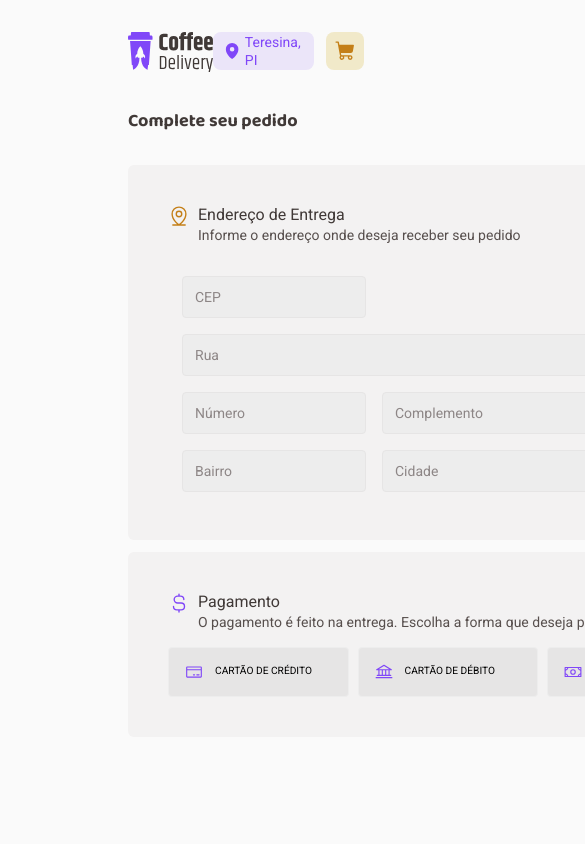
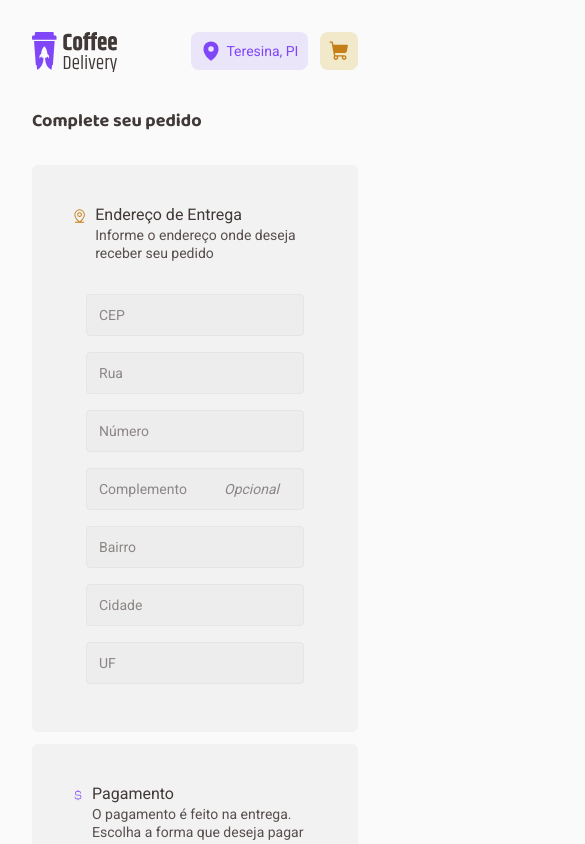
Before and after one commit to hevelinlima/coffee-delivery, a React (Vite) app: page /checkout in a window 390 px wide. Shown: the top 844 px of the page, 585 px wide, since content can reach past the window. Built offline with nearby package versions, Linux system fonts and the light colour scheme.

Commit message:
responsividade pt. 3

```diff
--- a/src/layouts/DefaultLayout/styles.ts
+++ b/src/layouts/DefaultLayout/styles.ts
@@ -8,4 +8,9 @@ export const LayoutContainer = styled.div`
 
   display: flex;
   flex-direction: column;
+
+  @media only screen and (max-width: 768px) {
+    margin: 2rem;
+    padding: 0;
+  }
 `
--- a/src/pages/Checkout/Components/CartCard/styles.ts
+++ b/src/pages/Checkout/Components/CartCard/styles.ts
@@ -18,11 +18,9 @@ export const CartContainer = styled.div`
 
     margin-bottom: 0.5rem;
   }
-
   main{
     padding-right: 1.5rem;
   }
-
   section{
     display: flex;
     align-items: center;
@@ -31,6 +29,12 @@ export const CartContainer = styled.div`
     ${typography.fonts.textM};
     font-weight: 700;
     color: ${(props)=>props.theme.colors["base-text"]};
+  }
+  @media only screen and (max-width: 768px) {
+    gap: 0.25rem;
+    img{
+      display: none;
+    }
   }
 `
 
--- a/src/pages/Checkout/styles.ts
+++ b/src/pages/Checkout/styles.ts
@@ -5,6 +5,9 @@ export const Container = styled.div`
   max-width: 90rem;
   display: flex;
   gap: 2rem;
+  @media only screen and (max-width: 768px) {
+    flex-direction: column;
+  }
 `
 
 export const InfoContainer = styled.div`
@@ -52,10 +55,22 @@ export const InfoForm = styled.div`
   grid-template-columns: 12.5rem 1fr 3.75rem;
   margin: 0.5rem 0.375rem;
 
+  @media only screen and (max-width: 768px) {
+    grid-template-areas:
+    'cep'
+    'street'
+    'number'
+    'additionalAddressDetails'
+    'district'
+    'city'
+    'state';
+    grid-template-columns: 1fr;
+  }
 `
 
 export const PaymentForm = styled.div`
-  width: 40rem;
+  max-width: 40rem;
+  width: auto;
   margin-top: 0.75rem;
   padding: 2.5rem;
   border-radius: 6px;
@@ -92,14 +107,26 @@ export const PaymentOptions = styled.div`
       }
     }
   }
+  @media only screen and (max-width: 768px) {
+    section{
+      flex-direction: column;
+    }
+  }
 `
 
 export const ConfirmOrder = styled.div`
   max-width: 28rem;
+  min-width: 20rem;
   height: auto;
   border-radius: 8px 40px;
   background-color:${(props)=>props.theme.colors['base-card']};
   padding: 1rem 2.5rem 2rem 2.5rem;
+
+  @media only screen and (max-width: 768px) {
+    div {
+      grid-template-columns: 1fr 1fr;
+    }
+  }
 `
 
 export const CartTotal = styled.div`
--- a/src/pages/Home/styles.ts
+++ b/src/pages/Home/styles.ts
@@ -7,6 +7,11 @@ export const HomeContainer = styled.div`
   gap: 3.5rem;
   img{
     max-width: 28rem;
+  }
+  @media only screen and (max-width: 1100px) {
+    img{
+      display: none;
+    }
   }
 `
 
@@ -20,6 +25,11 @@ export const HeaderSection = styled.header`
     ${typography.fonts.textL}
     color: ${(props)=> props.theme.colors["base-subtitle"]}
   }
+  @media only screen and (max-width: 500px) {
+    h1{
+      font-size: 2rem;
+    }
+  }
 `
 
 export const ItemsContainer = styled.div`
@@ -32,6 +42,7 @@ export const ItemsContainer = styled.div`
     display: flex;
     align-items: center;
     gap: 0.75rem;
+
     .icon-background{
       padding: 0.4rem;
       border-radius: 50%;
@@ -41,6 +52,9 @@ export const ItemsContainer = styled.div`
       ${typography.fonts.textM}
       color: ${(props)=> props.theme.colors["base-text"]};
     }
+  }
+  @media only screen and (max-width: 500px) {
+    grid-template-columns: 1fr;
   }
 `
 
@@ -56,4 +70,14 @@ export const CoffeeCatalog = styled.div`
     grid-template-columns: 1fr 1fr 1fr 1fr;
     gap: 2rem;
   }
+  @media only screen and (max-width: 1000px) {
+    main{
+      grid-template-columns: 1fr 1fr;
+    }
+  }
+  @media only screen and (max-width: 600px) {
+    main{
+      grid-template-columns: 1fr;
+    }
+  }
 `
--- a/src/pages/Success/styles.ts
+++ b/src/pages/Success/styles.ts
@@ -23,6 +23,12 @@ export const MainContainer = styled.main`
   img {
     height: 90%;
     width: 28rem;
+  }
+  @media only screen and (max-width: 768px) {
+    padding-top: 1rem;
+    img{
+      display: none;
+    }
   }
 `
 
@@ -54,4 +60,7 @@ export const DataReview = styled.div`
       color: ${(props)=> props.theme.colors["base-text"]};
     }
   }
+  @media only screen and (max-width: 768px) {
+    padding: 1rem;
+  }
 `
--- a/src/styles/global.ts
+++ b/src/styles/global.ts
@@ -15,10 +15,4 @@ export const GlobalStyle = createGlobalStyle`
   body, button, textarea, input{
     ${typography.fonts.textM};
   }
-
-  @media (max-width: 768px) {
-    h1, h2, h3, p, span{
-      font-size: 85%;
-    }
-  }
 `
```
Lines whose indentation alone changed are shown as unchanged.
